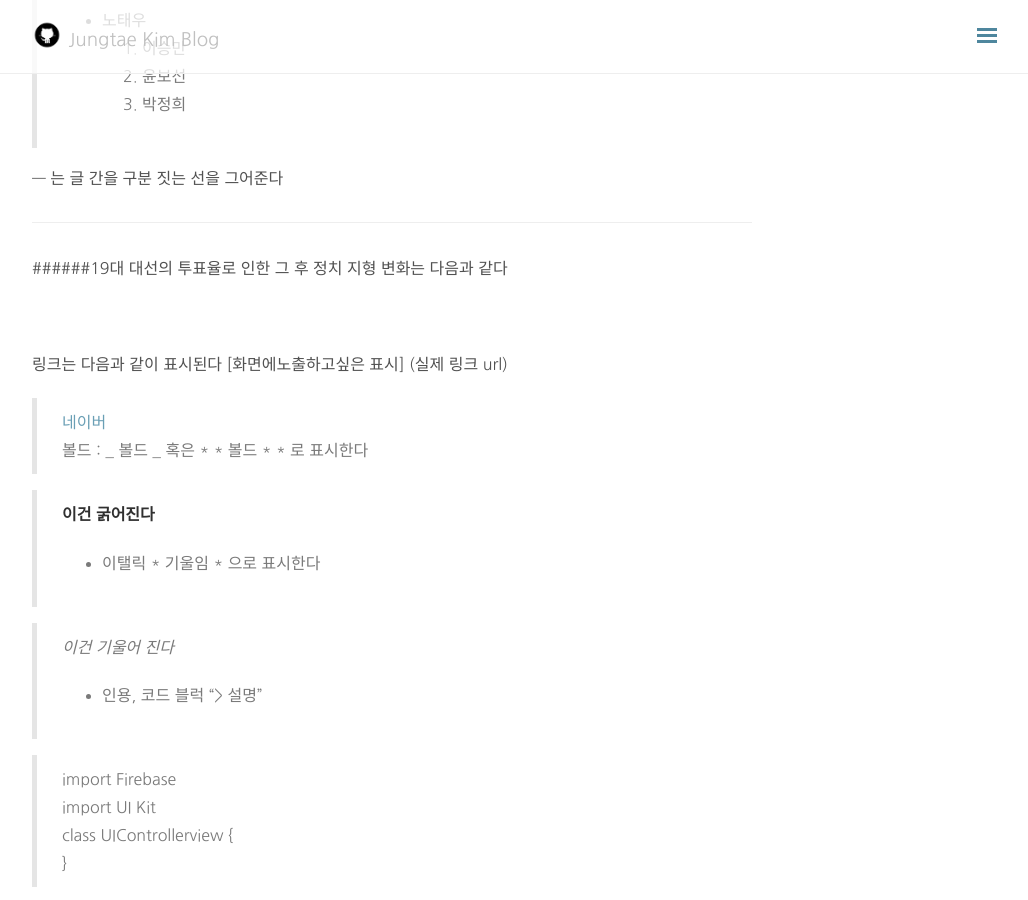
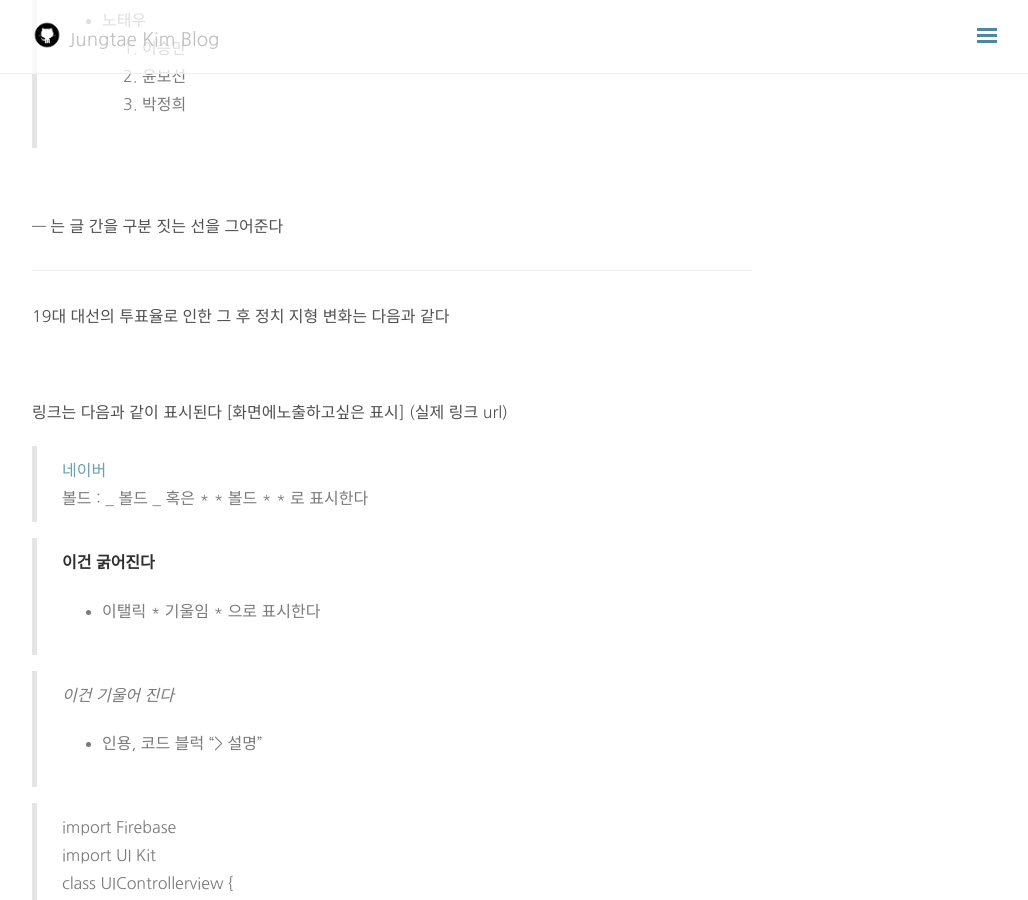
Before and after one commit to jungtaejtkim/jungtaejtkim.github.io, a Jekyll site: the page built from _posts/2017-05-02-posting.md, in a window 1280 px wide and 900 px high, scrolled down 1021 px. Shown: the whole window, without its empty margins (248-1276 px from the left). Built offline with Jekyll 4.4.1, drawn with Linux system fonts in a browser that asks for light colours; nearby versions of some CDN libraries; comment, search, counter and statistics services are not loaded.

Commit message:
chagnge mino

```diff
--- a/_posts/2017-05-02-posting.md
+++ b/_posts/2017-05-02-posting.md
@@ -33,10 +33,12 @@ Jekyll 같은 경우 .md 를 취급하기때문에 최종적으로 확장자만
 2. 윤보선
 3. 박정희
 
+<br>
+
 --- 는 글 간을 구분 짓는 선을 그어준다
 
 ---
-######19대 대선의 투표율로 인한 그 후 정치 지형 변화는 다음과 같다
+19대 대선의 투표율로 인한 그 후 정치 지형 변화는 다음과 같다
 
 <br>
 
```
